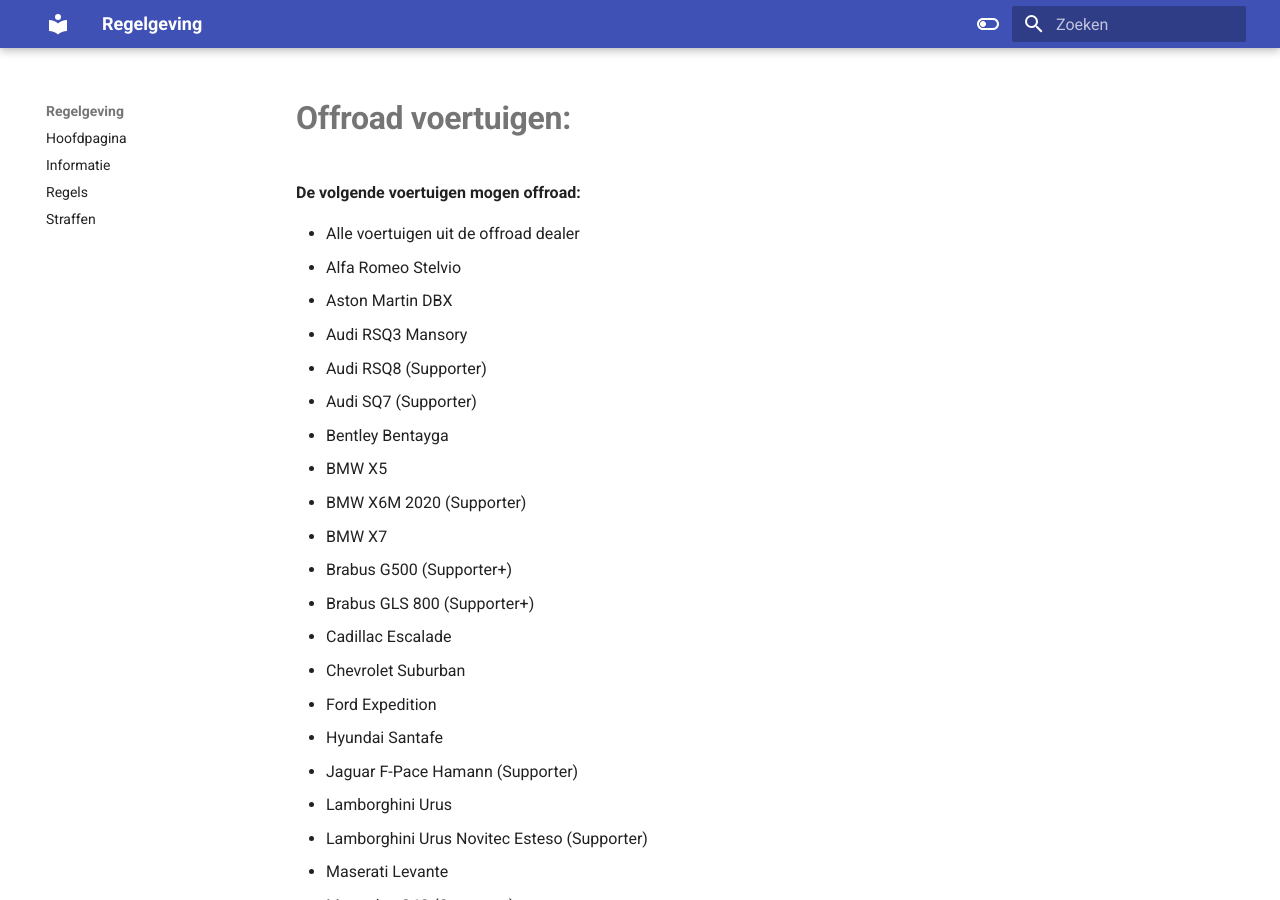
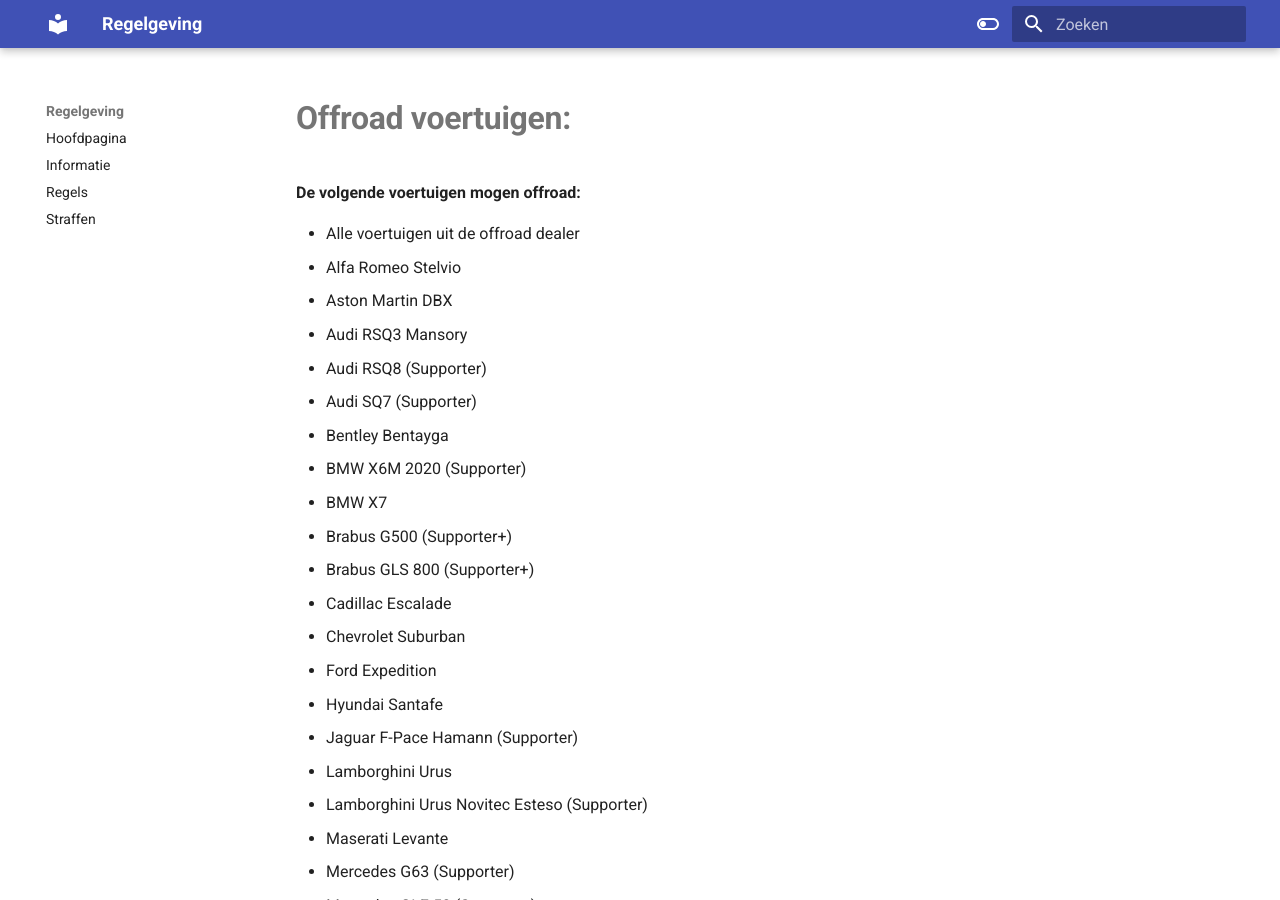
Before and after one commit to ZuiderVeenRP/apv, an MkDocs documentation site: the page built from docs/offroad.md, in a window 1280 px wide and 900 px high. Built offline with MkDocs 1.6.1 and Material for MkDocs 9.7.7, drawn with Linux system fonts in a browser that asks for light colours; comment, search, counter and statistics services are not loaded.

Commit message:
Update offroad.md

```diff
--- a/docs/offroad.md
+++ b/docs/offroad.md
@@ -8,7 +8,6 @@
  - Audi RSQ8 (Supporter)
  - Audi SQ7 (Supporter)
  - Bentley Bentayga
- - BMW X5
  - BMW X6M 2020 (Supporter)
  - BMW X7
  - Brabus G500 (Supporter+)
```
